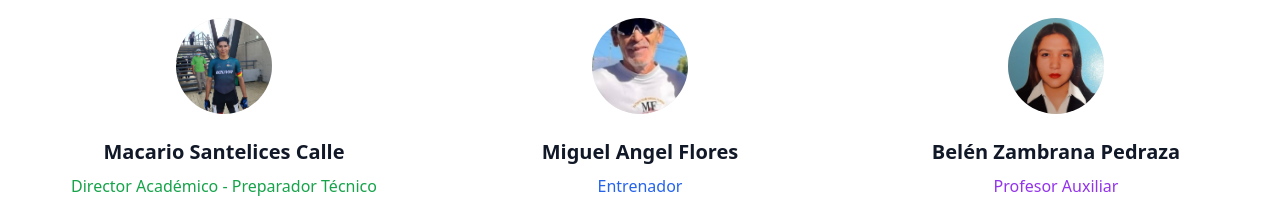
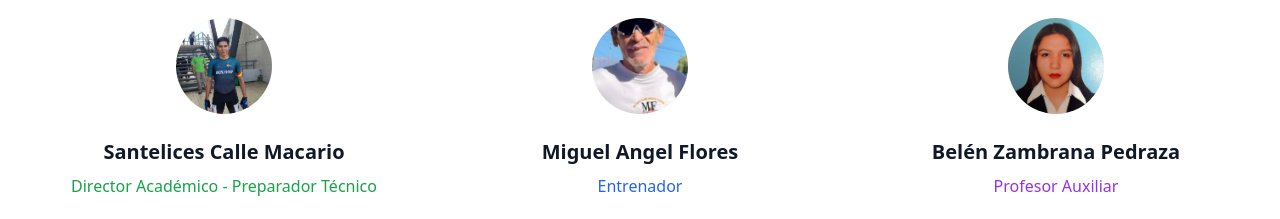
Before and after one commit to RaulOrtiz99/escuela-de-patinaje, a React (Vite) app: page / in a window 1280 px wide. Shown: the part 4860-5079 px from the top of the page. Built offline with nearby package versions, Linux system fonts and the light colour scheme.

Commit message:
cambiando nombre

```diff
--- a/src/App.tsx
+++ b/src/App.tsx
@@ -727,7 +727,7 @@ const App: React.FC = () => {
                 />
               </div>
               <h3 className="text-xl font-bold text-gray-900 mb-2">
-                Macario Santelices Calle
+                Santelices Calle Macario
               </h3>
               <p className="text-green-600 font-medium mb-4">
                 Director Académico - Preparador Técnico
```
